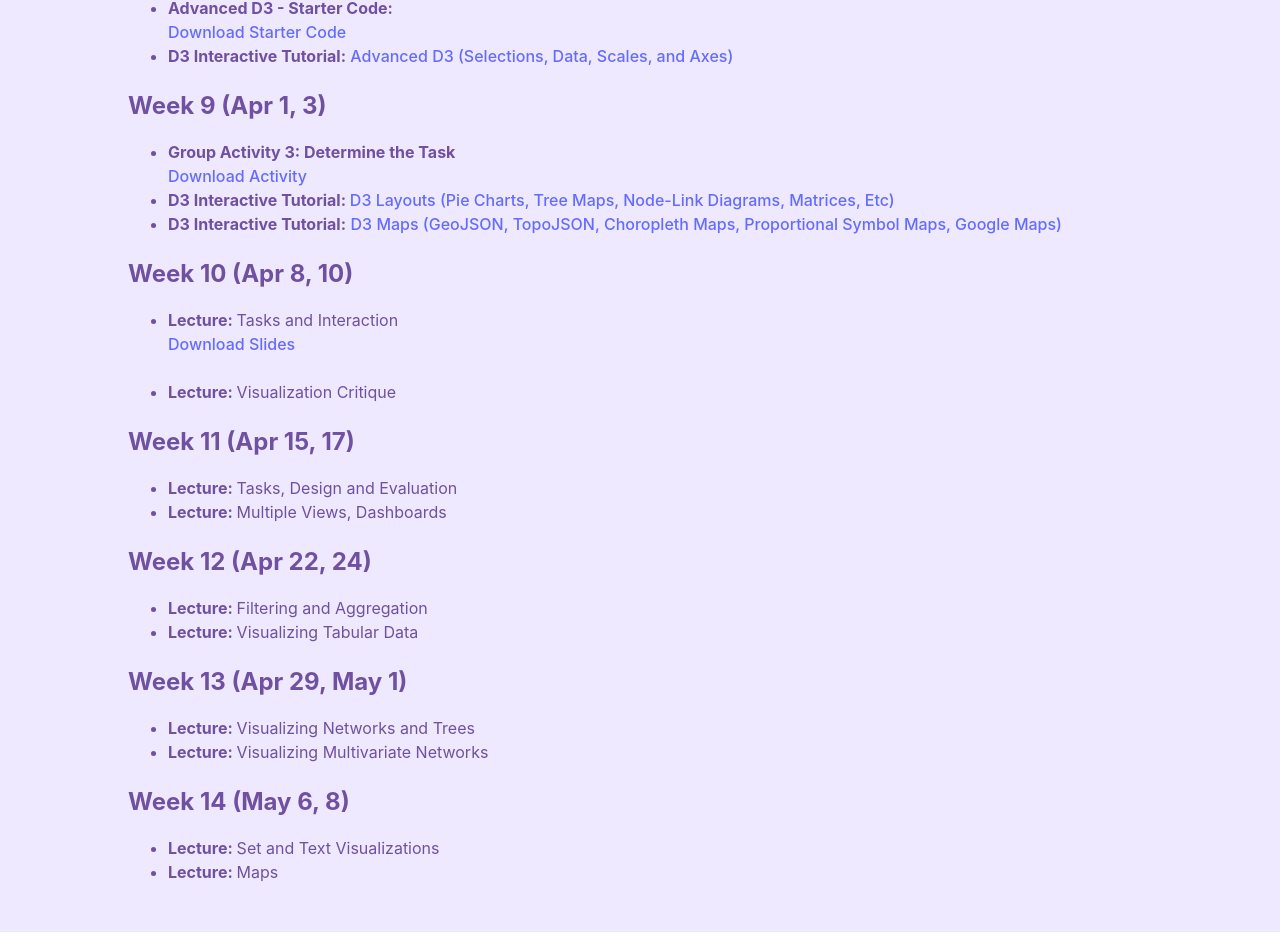
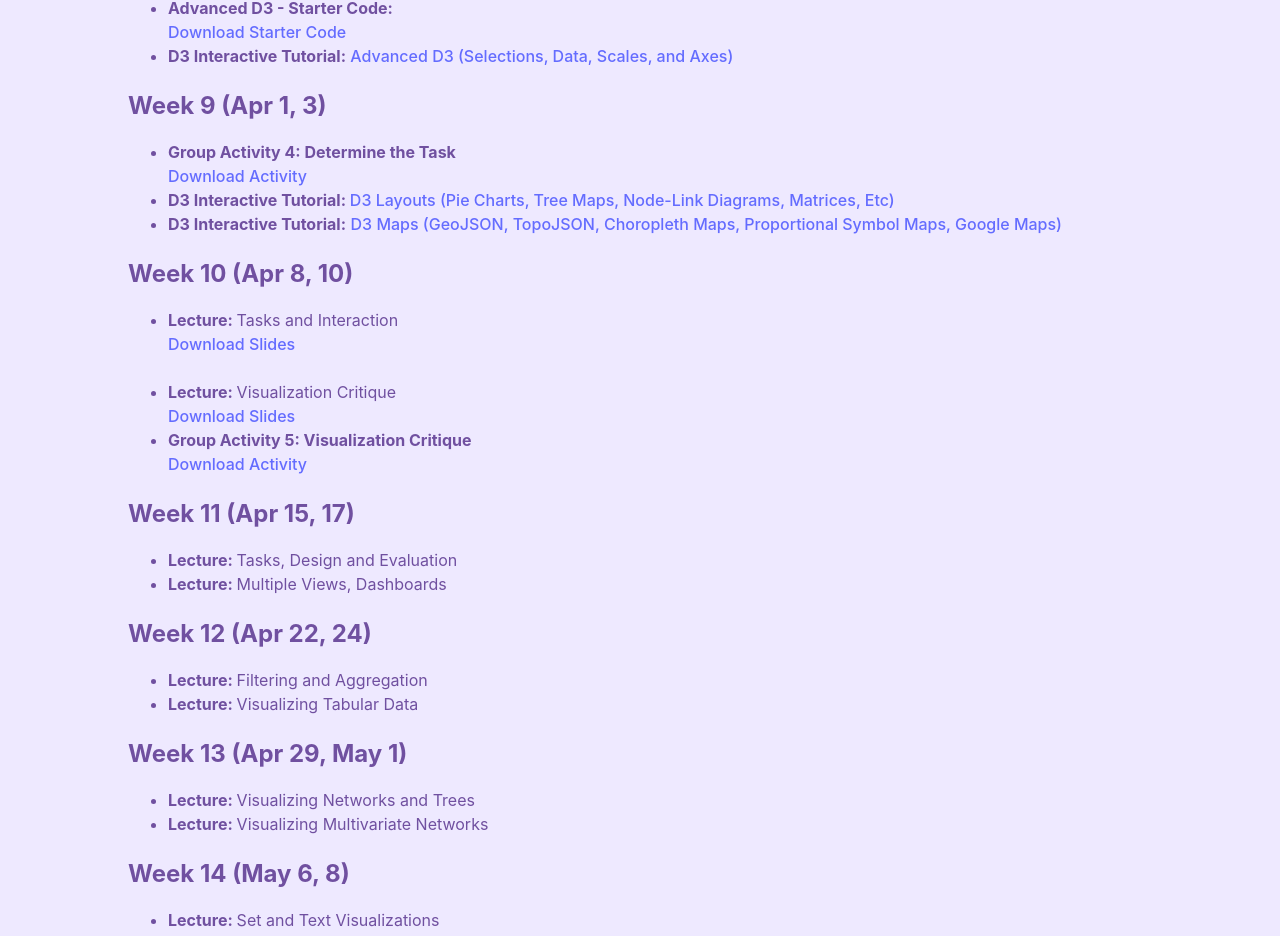
Before and after one commit to hamza-elhamdadi/cs-571-spring-2025, a React (Vite) app: page /#/schedule in a window 1280 px wide. Shown: the part 2877-3813 px from the top of the page. Built offline with nearby package versions, Linux system fonts and the light colour scheme.

Commit message:
added slides and group activity for vis critique

```diff
--- a/src/Schedule.jsx
+++ b/src/Schedule.jsx
@@ -278,7 +278,7 @@ function Schedule() {
         <h2 className='section-header'>Week 9 (Apr 1, 3)</h2>
         <ul>
           <li>
-            <b>Group Activity 3: Determine the Task</b>
+            <b>Group Activity 4: Determine the Task</b>
             <br />
             <a href="#/schedule" onClick={() => {
               downloadPdf('slides/ga4.pdf', 'CS 571 - Group Activity 4 - Determine the Task.pdf')
@@ -303,6 +303,17 @@ function Schedule() {
           <br />
           <li>
             <b>Lecture: </b> Visualization Critique
+            <br />
+            <a href="#/schedule" onClick={() => {
+              downloadPdf('slides/week_10_slides_visualization_critique.pdf', 'CS 571 - Week 10 Slides - Visualization Critique.pdf')
+            }}> Download Slides</a>
+          </li>
+          <li>
+            <b>Group Activity 5: Visualization Critique</b>
+            <br />
+            <a href="#/schedule" onClick={() => {
+              downloadPdf('slides/ga5.pdf', 'CS 571 - Group Activity 5 - Visualization Critique.pdf')
+            }}> Download Activity</a>
           </li>
         </ul>
         <h2 className='section-header'>Week 11 (Apr 15, 17)</h2>
```
Also changed, not shown: 2 other files (tests, documents, lock files or other folders).
